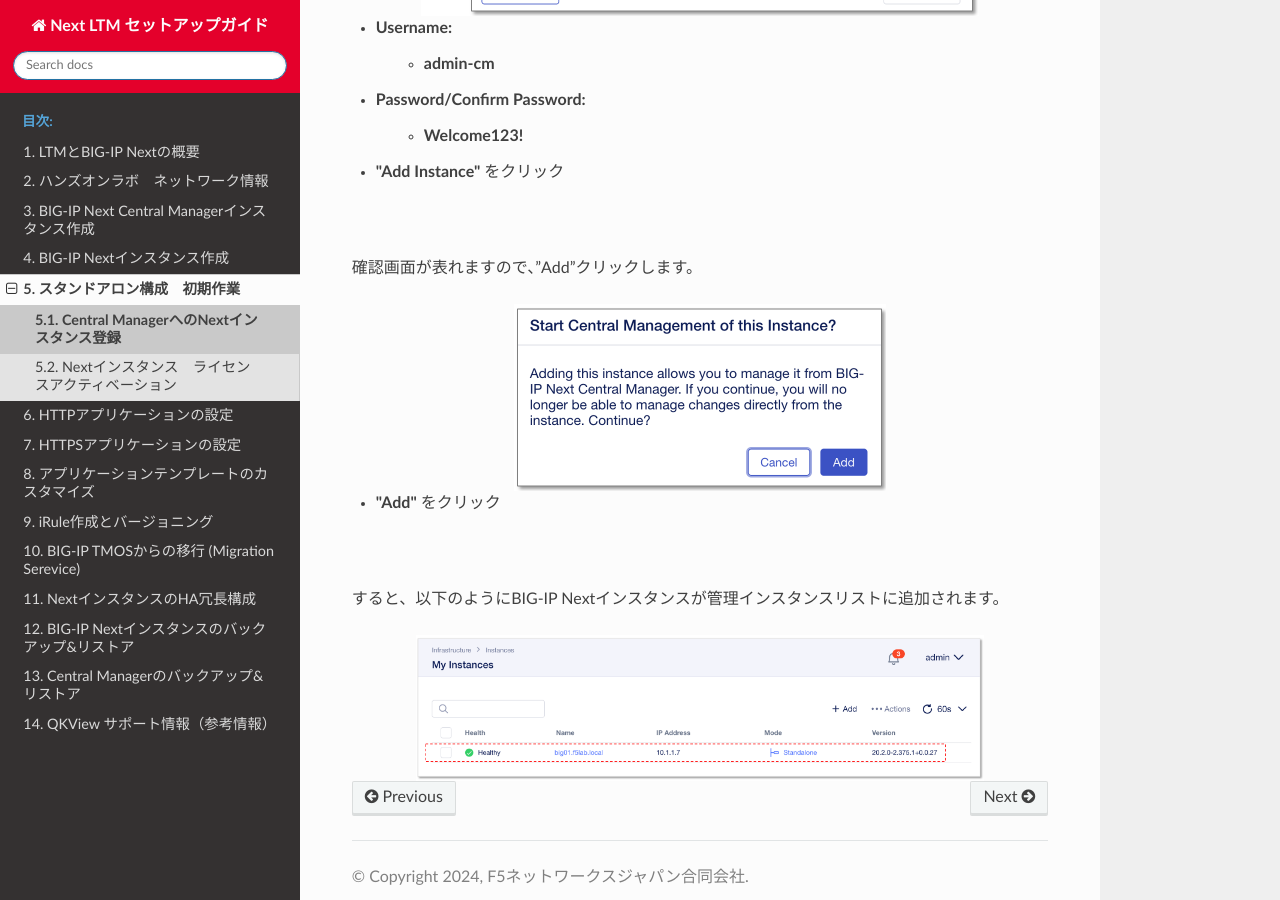
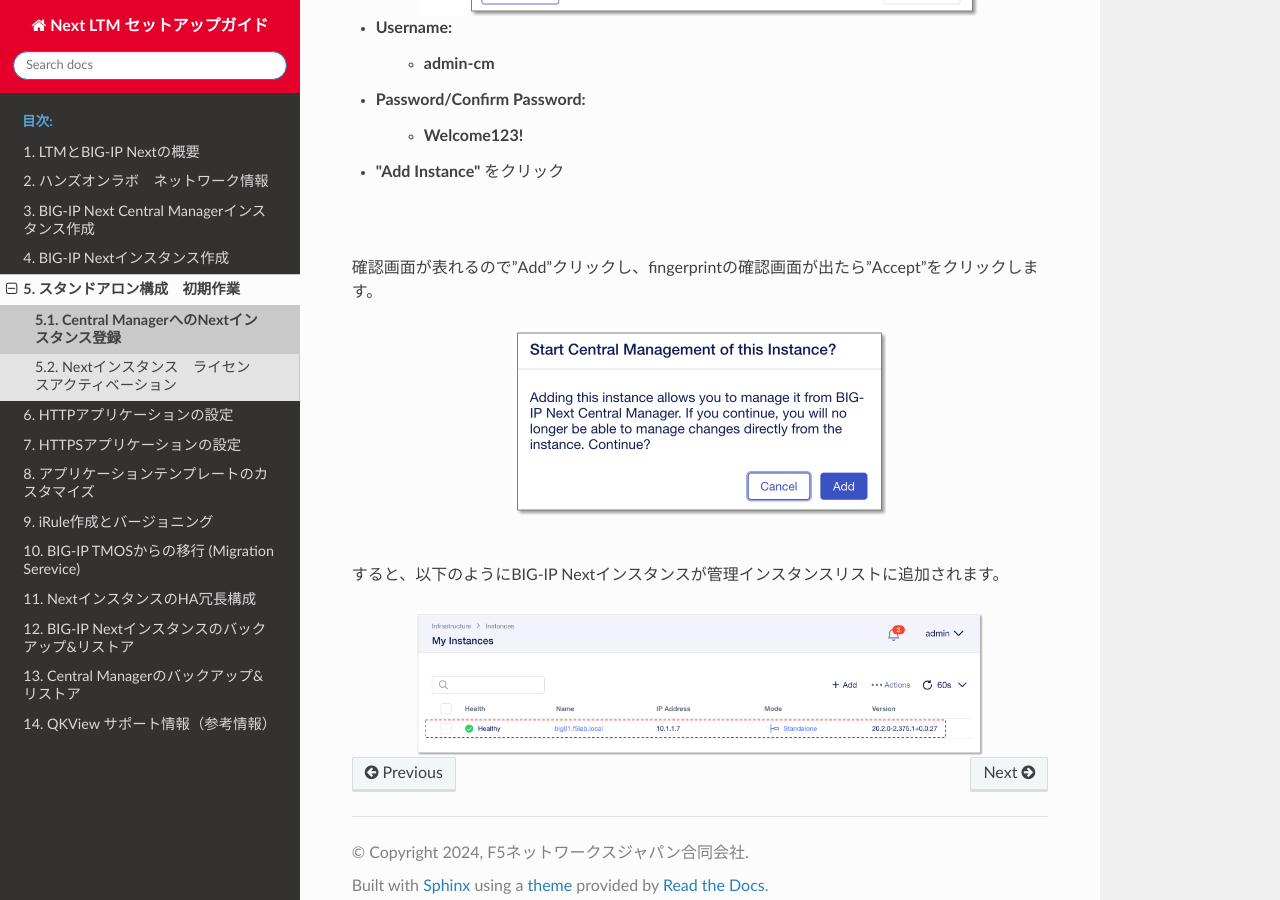
Before and after one commit to BeF5/f5j-easy-setup-next-ltm, a Sphinx documentation site: the page built from docs/content05/module01/module01.rst, in a window 1280 px wide and 900 px high, scrolled down 4042 px. Built offline with Sphinx 7.4.7 and the Read the Docs theme 2.0.0, drawn with Linux system fonts in a browser that asks for light colours.

Commit message:
Update module01.rst

```diff
--- a/docs/content05/module01/module01.rst
+++ b/docs/content05/module01/module01.rst
@@ -93,13 +93,11 @@ BIG-IP Next CMからNextインスタンスを管理するためのCredentialを
 
 
 |
-確認画面が表れますので、”Add”クリックします。
+確認画面が表れるので”Add”クリックし、fingerprintの確認画面が出たら”Accept”をクリックします。
 
 .. figure:: images/c5-m1-9.png
    :scale: 50%
    :align: center
-
-- **"Add"** をクリック
 
 
 |
```
